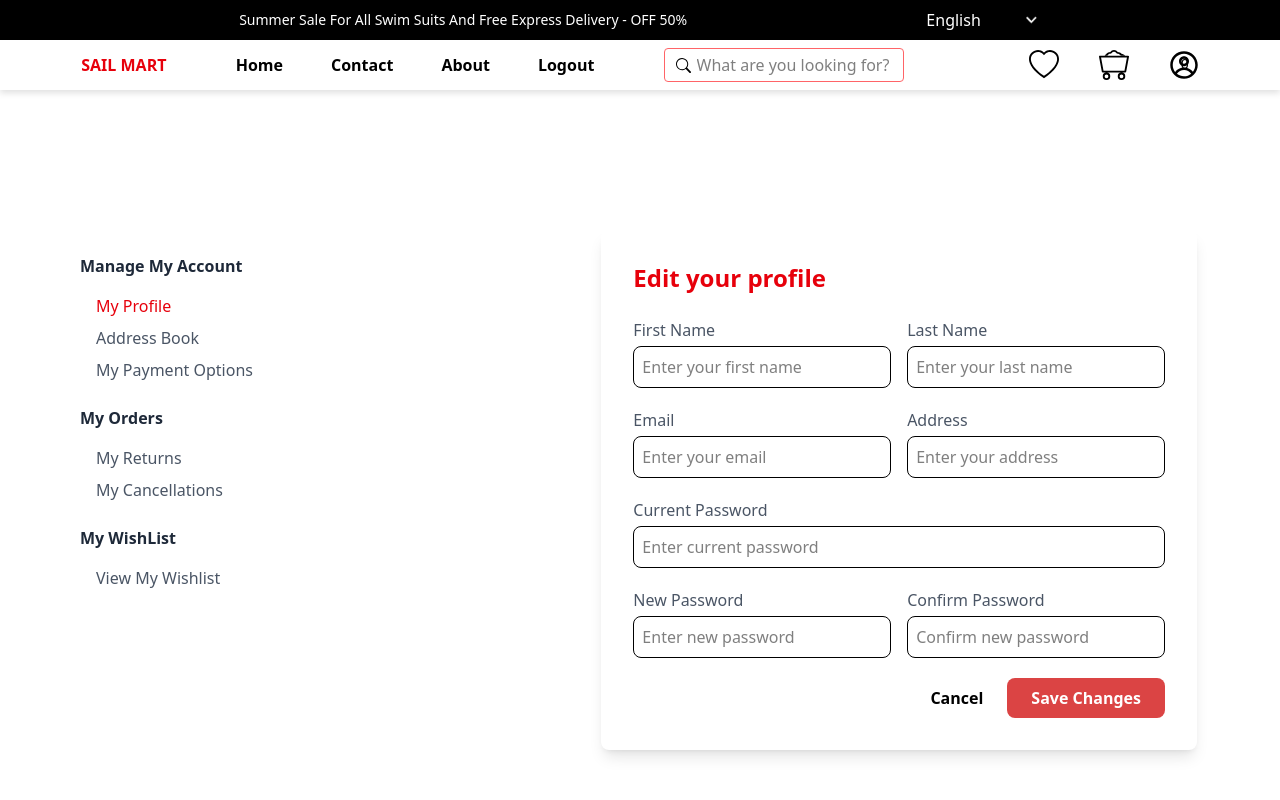
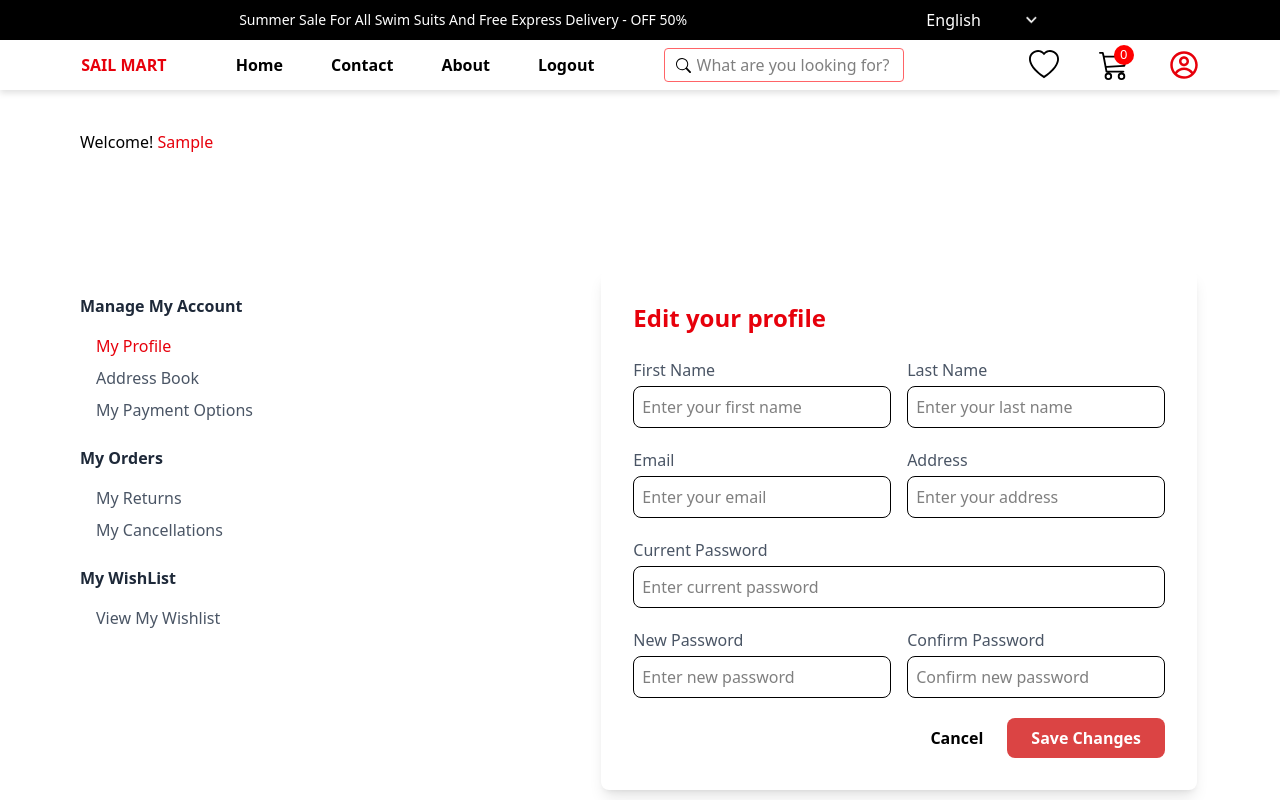
Before and after one commit to Dmengine/sailmart, a React (Vite) app: page /profile in a window 1280 px wide. Shown: the top 800 px of the page. Built offline with nearby package versions, Linux system fonts and the light colour scheme; no server answers; sample sign-in values are in the browser's storage.

Commit message:
added the welcome back message in the profile page and also changed the styling of the cart icon with the cartCount and also the profile icon

```diff
--- a/src/pages/Landing/Landing.jsx
+++ b/src/pages/Landing/Landing.jsx
@@ -5,14 +5,13 @@ import {
   BsHeart,
   BsCart3,
   BsMenuButtonWideFill,
-  BsMinecartLoaded,
 } from "react-icons/bs";
 import { CgProfile } from "react-icons/cg";
 import { useCart } from "../../context/cartContext";
 import { useNavigate } from "react-router-dom";
 import { Link } from "react-router";
 import Skeleton from "react-loading-skeleton";
-import 'react-loading-skeleton/dist/skeleton.css';
+import "react-loading-skeleton/dist/skeleton.css";
 
 const Landing = () => {
   const [isMenuOpen, setIsMenuOpen] = useState(false);
@@ -84,8 +83,8 @@ const Landing = () => {
             <Skeleton height={30} width={100} />
           ) : (
             <Link to="/">
-            <h1>SAIL MART</h1>
-          </Link>
+              <h1>SAIL MART</h1>
+            </Link>
           )}
         </div>
 
@@ -157,13 +156,19 @@ const Landing = () => {
             <>
               <BsHeart size={30} />
               <Link to="/cart">
-                <BsMinecartLoaded size={30} onClick={toggleIsCartOpen} />
+                <BsCart3 size={30} onClick={toggleIsCartOpen} />
                 <span
                   style={{
                     position: "absolute",
-                    top: 3,
-                    right: 10,
-                    fontSize: "14px",
+                    bottom: 15,
+                    left: 85,
+                    textAlign: "center",
+                    fontSize: "13px",
+                    width: "20px",
+                    height: "20px",
+                    borderRadius: "100%",
+                    background: "red",
+                    color: "white",
                   }}
                 >
                   {cartCount}
@@ -171,7 +176,7 @@ const Landing = () => {
               </Link>
               <div>
                 <Link to="/profile">
-                  <CgProfile size={30} className="cursor-pointer" />
+                  <CgProfile size={30} className="cursor-pointe text-red-600" />
                 </Link>
               </div>
             </>
--- a/src/pages/login-signup/Login.jsx
+++ b/src/pages/login-signup/Login.jsx
@@ -43,6 +43,7 @@ const Login = () => {
       doSignInWithGoogle()
         .then(() => {
           navigate("/");
+          console.log(user);
         })
         .catch((err) => {
           setIsSignIngIn(false);
--- a/src/pages/profile/Profile.jsx
+++ b/src/pages/profile/Profile.jsx
@@ -1,12 +1,41 @@
-import React from "react";
+import React, { useEffect, useState } from "react";
+import { useNavigate } from "react-router-dom";
+import { auth } from "../../firebase/firebase";
+import { onAuthStateChanged } from "firebase/auth";
+import { signOut } from "firebase/auth";
 
 const ProfilePage = () => {
+  const navigate = useNavigate();
+  const [user, setUser] = useState(null);
+
+  useEffect(() => {
+    // Check authentication state
+    const unsubscribe = onAuthStateChanged(auth, (currentUser) => {
+      if (!currentUser) {
+        navigate("/login");
+      } else {
+        setUser(currentUser);
+      }
+    });
+
+    return () => unsubscribe();
+  }, [navigate]);
+
+  if (!user) return null;
+
   return (
+    <div>
+      <div class="w-full pl-20 pt-10">
+        <h1>
+          Welcome!{" "}
+          <span class="text-red-600">{user.displayName.split(" ")[0]}</span>
+        </h1>
+      </div>
       <div
         className="min-h-screen flex items-center
       bg-white-100 p-6"
       >
-      <div className="lg:flex pt-12 pl-8 pb-12">
+        <div className="lg:flex pt-0 pl-8 pb-12">
           <div className="w-100 mr-30 p-6  lg:w-1/2">
             <h2 class="font-semibold text-gray-800  pb-2 mb-2 ">
               Manage My Account
@@ -21,17 +50,23 @@ const ProfilePage = () => {
               </li>
             </ul>
 
-          <h2 class="font-semibold text-gray-800 pb-2 mt-6 mb-2">My Orders</h2>
+            <h2 class="font-semibold text-gray-800 pb-2 mt-6 mb-2">
+              My Orders
+            </h2>
             <ul class="ml-4 space-y-2 text-gray-600">
               <li class="hover:text-blue-600 cursor-pointer">My Returns</li>
-            <li class="hover:text-blue-600 cursor-pointer">My Cancellations</li>
+              <li class="hover:text-blue-600 cursor-pointer">
+                My Cancellations
+              </li>
             </ul>
 
             <h2 class="font-semibold text-gray-800  pb-2 mt-6 mb-2">
               My WishList
             </h2>
             <ul class="ml-4 space-y-2 text-gray-600">
-            <li class="hover:text-blue-600 cursor-pointer">View My Wishlist</li>
+              <li class="hover:text-blue-600 cursor-pointer">
+                View My Wishlist
+              </li>
             </ul>
           </div>
 
@@ -69,7 +104,9 @@ const ProfilePage = () => {
               {/* Email & Address */}
               <div className="grid grid-cols-1 md:grid-cols-2 gap-4 mb-5">
                 <div>
-                <label className="block text-gray-600 font-medium">Email</label>
+                  <label className="block text-gray-600 font-medium">
+                    Email
+                  </label>
                   <input
                     type="email"
                     placeholder="Enter your email"
@@ -133,7 +170,7 @@ const ProfilePage = () => {
                 </button>
                 <button
                   type="submit"
-                className="w-full md:w-auto px-6 py-2 text-white font-semibold rounded-lg hover:bg-blue-700 transition duration-200 bg-[#DB4444] cursor-pointer   "
+                  className="w-full md:w-auto px-6 py-2 text-white font-semibold rounded-lg  bg-[#DB4444] cursor-pointer   "
                 >
                   Save Changes
                 </button>
@@ -142,6 +179,7 @@ const ProfilePage = () => {
           </div>
         </div>
       </div>
+    </div>
   );
 };
 
```
Lines whose indentation alone changed are shown as unchanged.
